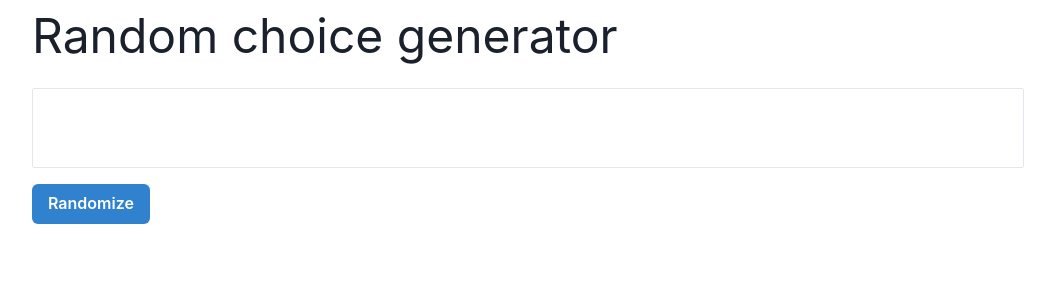
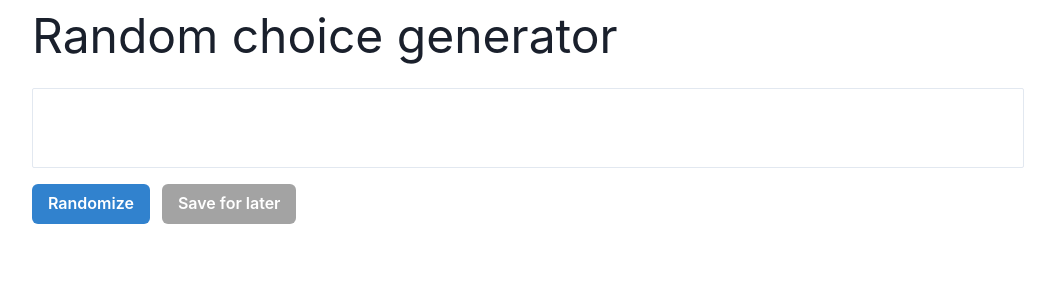
Before and after one commit to Yvijusp/random-choice-generator, a React app: page / in a window 1280 px wide. Shown: the top 300 px of the page, without its empty margins (112-1167 px from the left). Built offline with nearby package versions, Linux system fonts and the light colour scheme.

Commit message:
Added save for later data

```diff
--- a/src/App.js
+++ b/src/App.js
@@ -1,12 +1,17 @@
 import { Button, Container, Text } from '@chakra-ui/react';
-import { useState } from 'react';
+import { useEffect, useRef, useState } from 'react';
 import { Textarea } from './components/Textarea';
 
 const App = () => {
   const [data, setData] = useState('');
   const [random, setRandom] = useState('');
+  const [isSaved, setIsSaved] = useState(
+    localStorage.getItem('input_data') ? true : false
+  );
 
-  const handleClick = () => {
+  const textareaRef = useRef();
+
+  const handleRandomizeClick = () => {
     if (!data) return;
 
     const choices = data.split(/\r?\n/);
@@ -15,6 +20,30 @@ const App = () => {
 
     setRandom(randomItem);
   };
+
+  const handleSaveForLater = () => {
+    if (!data) return;
+
+    if (isSaved) {
+      localStorage.removeItem('input_data');
+      setIsSaved(false);
+      return;
+    }
+
+    localStorage.setItem('input_data', JSON.stringify(data));
+    setIsSaved(true);
+  };
+
+  useEffect(() => {
+    let savedData = localStorage.getItem('input_data');
+
+    if (savedData) {
+      setData(JSON.parse(savedData));
+      if (textareaRef.current) {
+        textareaRef.current.style.height = `${textareaRef.current.scrollHeight}px`;
+      }
+    }
+  });
 
   return (
     <Container maxW='container.lg'>
@@ -28,10 +57,19 @@ const App = () => {
           e.target.style.height = 'inherit';
           e.target.style.height = `${e.target.scrollHeight}px`;
         }}
+        ref={textareaRef}
       />
-      <Button onClick={handleClick} colorScheme='blue'>
+      <Button onClick={handleRandomizeClick} colorScheme='blue' marginRight='3'>
         Randomize
       </Button>
+
+      {isSaved ? (
+        <Button onClick={handleSaveForLater}>Remove saved</Button>
+      ) : (
+        <Button onClick={handleSaveForLater} colorScheme='blackAlpha'>
+          Save for later
+        </Button>
+      )}
 
       {random && (
         <Text as='h3' fontSize='3xl' marginTop='4'>
--- a/src/components/Textarea.jsx
+++ b/src/components/Textarea.jsx
@@ -1,6 +1,7 @@
 import { Textarea as TextField } from '@chakra-ui/react';
+import { forwardRef } from 'react';
 
-export const Textarea = ({ onChange, value }) => {
+export const Textarea = forwardRef(({ onChange, value }, ref) => {
   return (
     <TextField
       name='random'
@@ -11,6 +12,7 @@ export const Textarea = ({ onChange, value }) => {
       marginBottom='4'
       fontSize='large'
       resize='none'
+      ref={ref}
     />
   );
-};
+});
```
